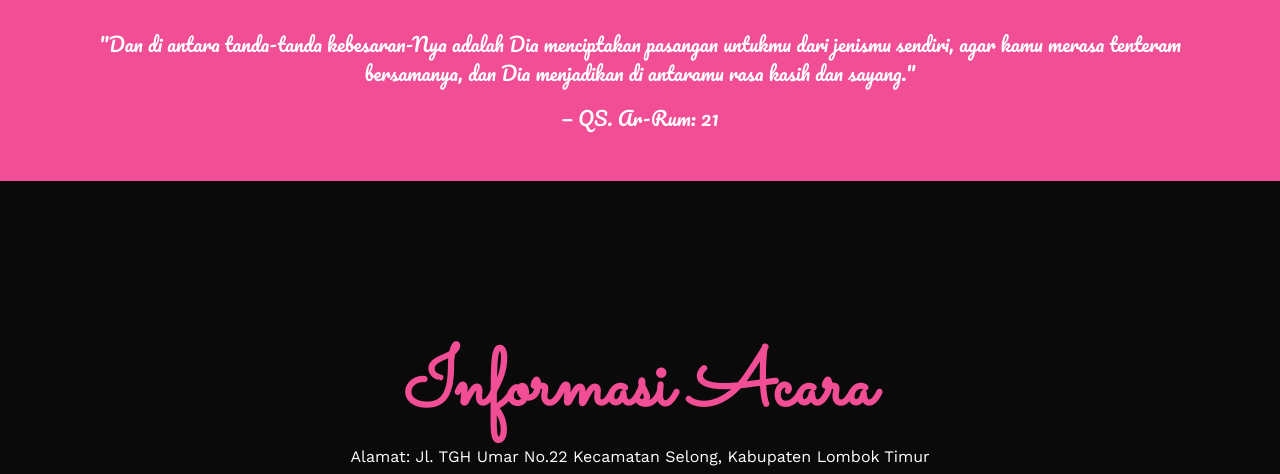
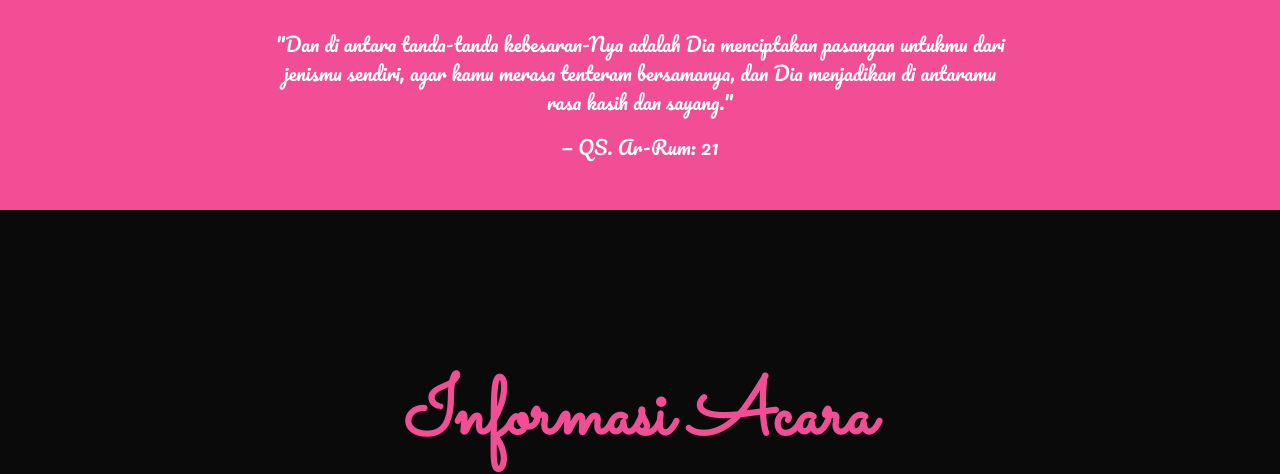
Before and after one commit to Smeagol03/undangan, a plain HTML site: page index.html in a window 1280 px wide. Shown: the part 2060-2534 px from the top of the page. Drawn offline with nearby package versions, Linux system fonts and the light colour scheme; some packages are replaced by stand-ins of ours; a script that the page names is missing.

Commit message:
Update index.html

```diff
--- a/index.html
+++ b/index.html
@@ -119,7 +119,7 @@
 <section class="doa1">
         <div class="container">
             <div class="row justify-content-center">
-              <div class="col-md-12 col-12 text-center">
+              <div class="col-md-8 col-10 text-center">
                 <div data-aos="fade-up">
                   <p>"Dan di antara tanda-tanda kebesaran-Nya adalah Dia menciptakan pasangan untukmu dari jenismu sendiri, agar kamu merasa tenteram bersamanya, dan Dia menjadikan di antaramu rasa kasih dan sayang."</p>
                   <p>— QS. Ar-Rum: 21</p>
```
